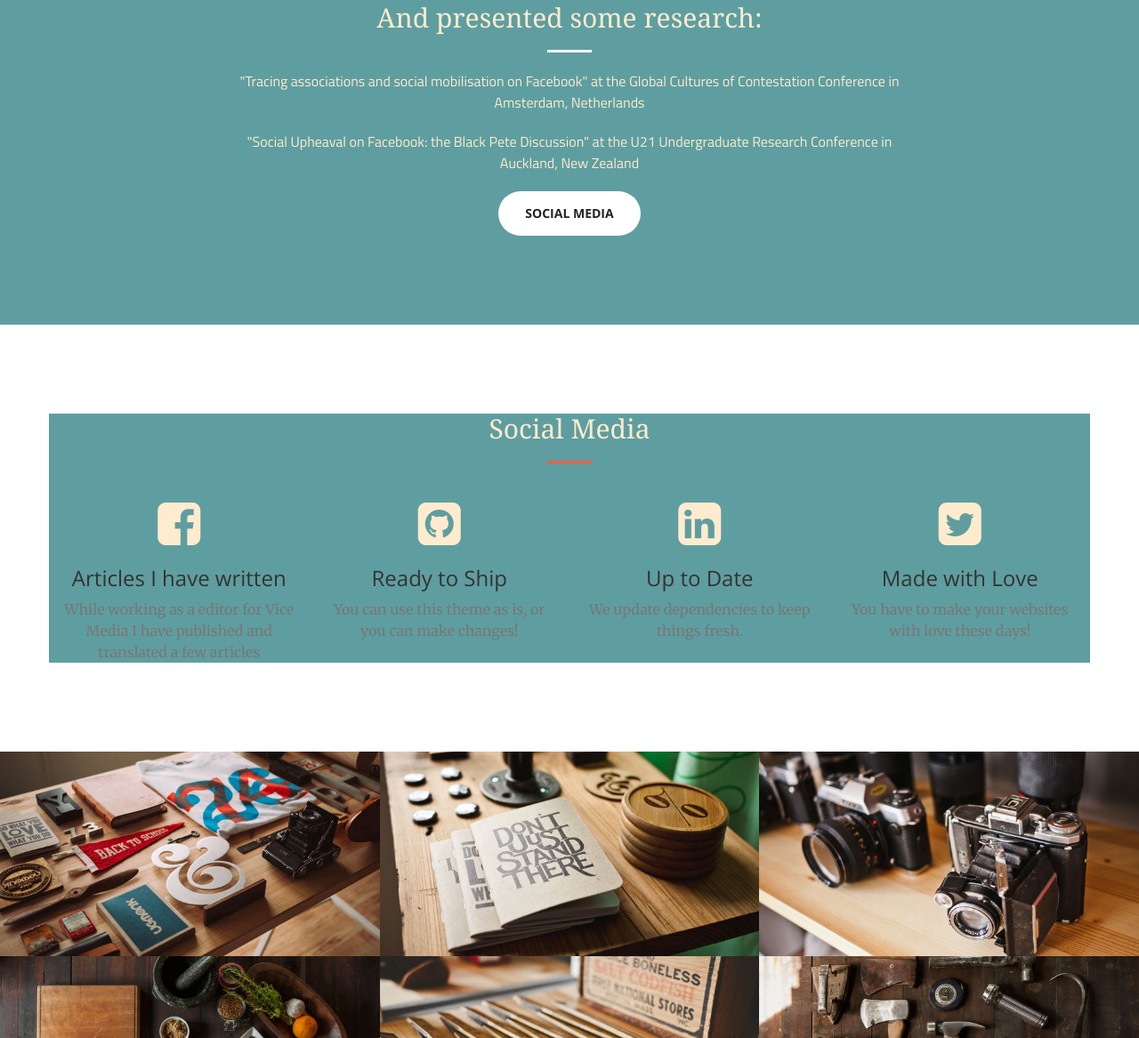
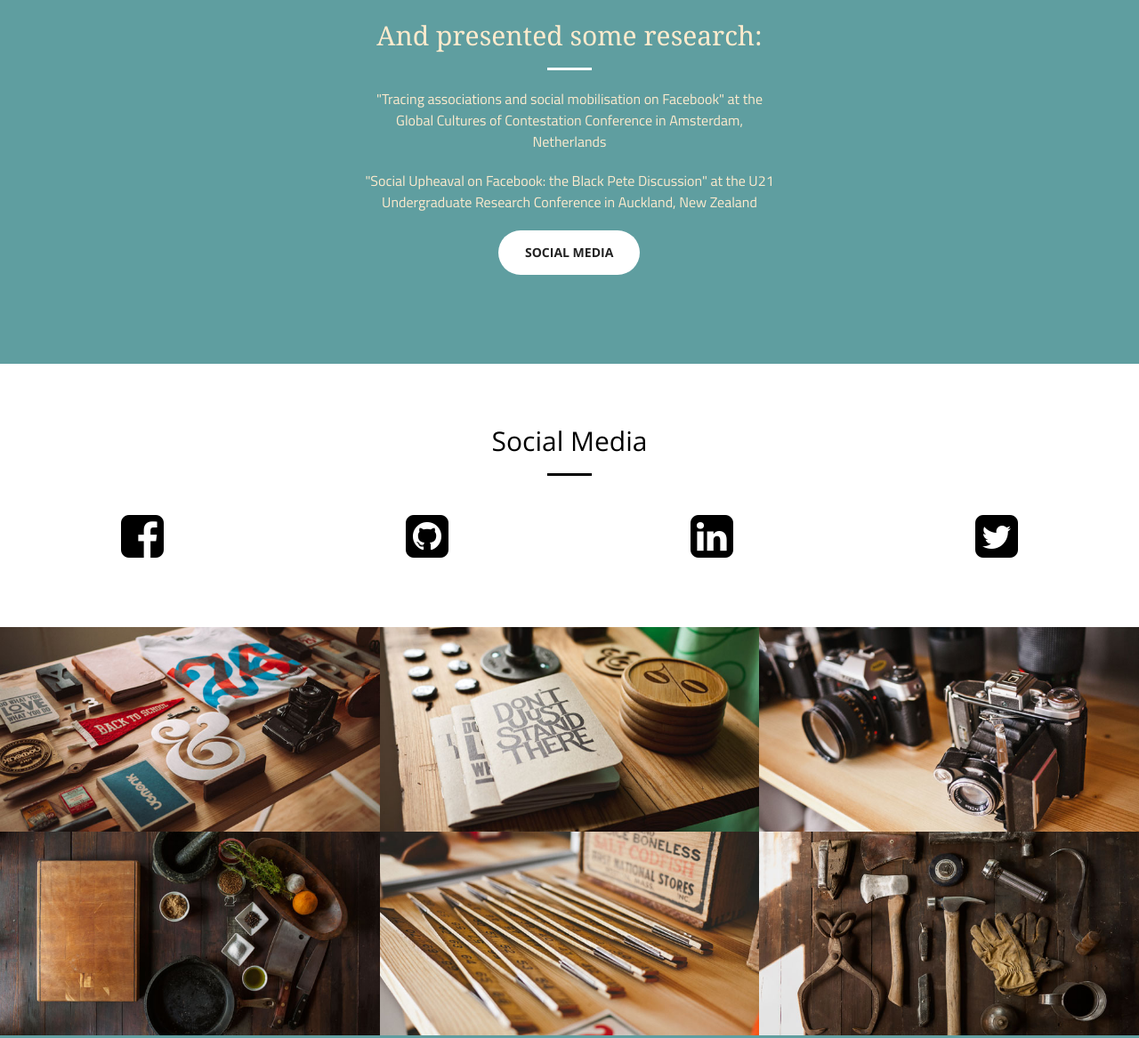
Before and after one commit to NYCDA-BSSA-SEPTEMBER-2016/Personal-website, a website: page index.html in a window 1280 px wide. Shown: the part 1149-2316 px from the top of the page at 89% size. Drawn offline with nearby package versions, Linux system fonts and the light colour scheme.

Commit message:
changes layout

```diff
--- a/css/style.css
+++ b/css/style.css
@@ -1,3 +1,4 @@
+
 header {
 	background-image: url("../img/road.jpeg");
 }
@@ -17,6 +18,10 @@ header .header-content .header-content-inner p {
     font-family: Georgia;
     color: blanchedalmond;
 
+}
+
+.underline {
+	border-color: blanchedalmond;
 }
 .section-heading2 {
 	font-family: Georgia;
@@ -39,16 +44,35 @@ header .header-content .header-content-inner p {
 .bg-primary {
 	background-color: #5F9EA0;
 }
-#services {
-background-color: white;
+
+.bk-services {
+	background-color: white;
+	padding-top: 50px;
+	padding-bottom: 150px;
+
 }
-.section-heading {
-	font-family: Georgia;
-	color: blanchedalmond;
+.container2 {
+	background-color: white;
+}
+
+.row2 {
+	background-color: white;
+}
+
+.row1 {
+	background-color: white;
+}
+
+.section-heading3 {
+	color: black;
+}
+
+.primary2 {
+	border-color: black;
 }
 
 .text-primary {
-color: blanchedalmond;
+color: black;
 }
 
 @media (min-width: 768px) {
@@ -59,3 +83,7 @@ color: blanchedalmond;
  .navbar-default .nav>li.active>a, .navbar-default .nav>li.active>a:focus {
     color: #5F9EA0!important;
     background-color: transparent;
+}
+  #contact {
+  	background-color: #5F9EA0;
+  }
--- a/index.html
+++ b/index.html
@@ -56,7 +56,7 @@
                             <a class="page-scroll" href="#about">About</a>
                         </li>
                         <li>
-                        <a class="page-scroll" href="#services">Services</a>
+                            <a class="page-scroll" href="#services">Social media</a>
                         </li>
                         <li>
                             <a class="page-scroll" href="#portfolio">Portfolio</a>
@@ -75,7 +75,7 @@
             <div class="header-content">
                 <div class="header-content-inner">
                     <h1 id="homeHeading">Gijs Lebesque</h1>
-                <hr>
+                    <hr class="underline">
                     <p>I'm learning to become a full-stack web developer with Javascript at the New York Code Academy.</p>
                     <a href="#about" class="btn btn-primary btn-xl page-scroll">Find Out More About Me!</a>
                 </div>
@@ -92,7 +92,7 @@
                         <p class="text-faded">Master Television and Cross-Media Culture at the University of Amsterdam</p>
                         <p class="text-faded">Bachelor Media and Culture at the University of Amsterdam</p>
                         <p class="text-faded">Bachelor Biology and Medical Laboratory Research at the Hogeschool InHolland</p>
-
+                        <div class="col-lg-8 col-lg-offset-2 text-center">
                            <h2 class="section-heading2">And presented some research:</h2>
                            <hr class="light">
                            <p class="text-faded">"Tracing associations and social mobilisation on Facebook" at the Global Cultures of Contestation Conference in Amsterdam, Netherlands</p>
@@ -101,45 +101,38 @@
                        </div>
                    </div>
                </div>
+           </div>
        </section>
 
-    <section id="services">
+       <section class="bk-services" id="services">
         <div class="container">
-            <div class="row">
+            <div class="row1">
                 <div class="col-lg-12 text-center">
-                    <h2 class="section-heading">Social Media</h2>
-                    <hr class="primary">
+                    <h2 class="section-heading3">Social Media</h2>
+                    <hr class="primary2">
                 </div>
             </div>
         </div>
-        <div class="container">
-            <div class="row">
+        <div class="container2">
+            <div class="row2">
                 <div class="col-lg-3 col-md-6 text-center">
                     <div class="service-box">
                     <i class="fa fa-4x fa-facebook-square text-primary sr-icons"></i>
-                        <h3>Articles I have written</h3>
-                        <p class="text-muted">While working as a editor for Vice Media I have published and translated a few articles</p>
                     </div>
                 </div>
                 <div class="col-lg-3 col-md-6 text-center">
                     <div class="service-box">
                         <i class="fa fa-4x fa-github-square text-primary sr-icons"></i>
-                        <h3>Ready to Ship</h3>
-                        <p class="text-muted">You can use this theme as is, or you can make changes!</p>
                     </div>
                 </div>
                 <div class="col-lg-3 col-md-6 text-center">
                     <div class="service-box">
                         <i class="fa fa-4x fa-linkedin-square text-primary sr-icons"></i>
-                        <h3>Up to Date</h3>
-                        <p class="text-muted">We update dependencies to keep things fresh.</p>
                     </div>
                 </div>
                 <div class="col-lg-3 col-md-6 text-center">
                     <div class="service-box">
-                        <i class="fa fa-4x fa-twitter-square text-primary sr-icons"></i>
-                        <h3>Made with Love</h3>
-                        <p class="text-muted">You have to make your websites with love these days!</p>
+                        <a href="https://twitter.com/LebesqueG"> <i class="fa fa-4x fa-twitter-square text-primary sr-icons"></i> </a>
                     </div>
                 </div>
             </div>
@@ -243,14 +236,14 @@
         </div>
     </section>
 
-    <aside class="bg-dark">
+ <!--    <aside class="bg-dark">
         <div class="container text-center">
             <div class="call-to-action">
                 <h2>Free Download at Start Bootstrap!</h2>
                 <a href="http://startbootstrap.com/template-overviews/creative/" class="btn btn-default btn-xl sr-button">Download Now!</a>
             </div>
         </div>
-    </aside>
+    </aside> -->
 
     <section id="contact">
         <div class="container">
```
Lines whose indentation alone changed are shown as unchanged.
